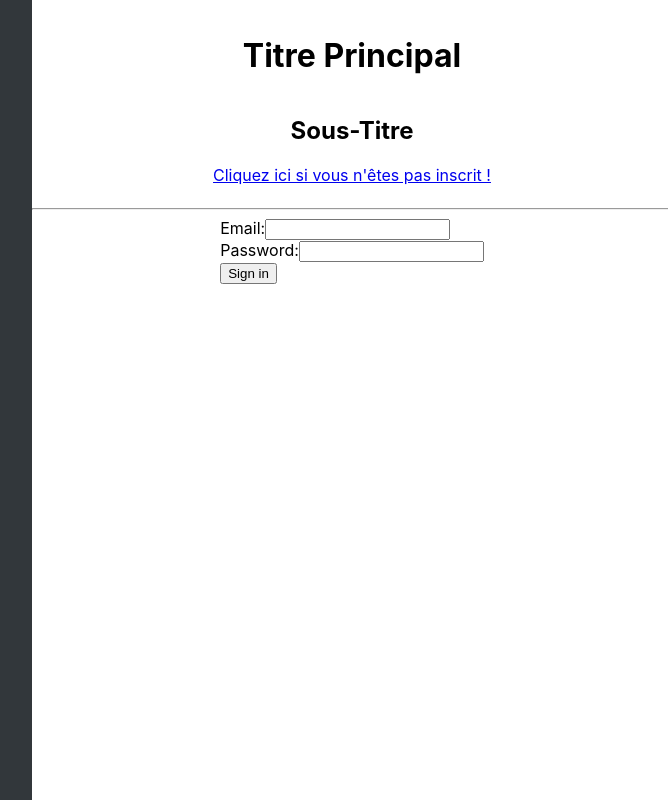
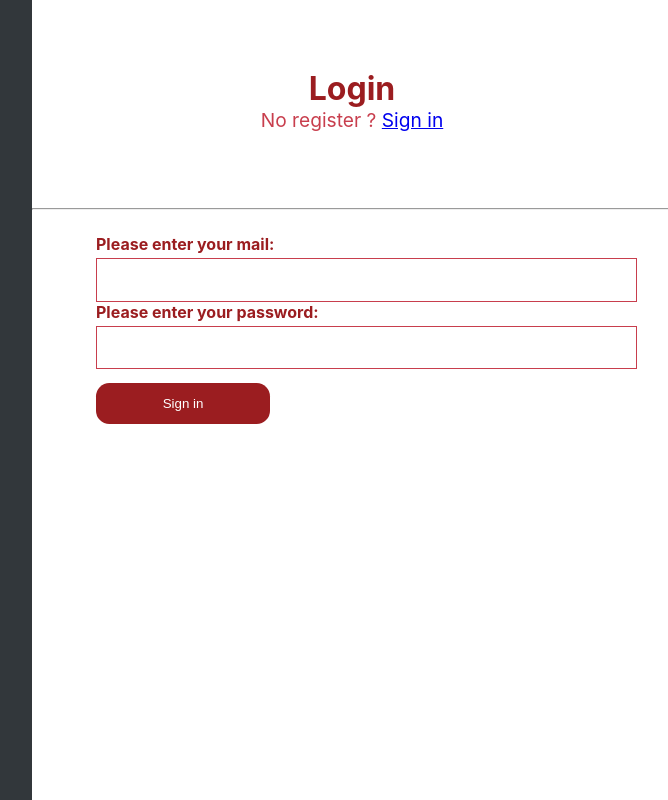
Before and after one commit to TzRPheonix/mmorpg, a React (Create React App) app in the folder FrontEnd/mmorpg/: page / in a window 1280 px wide. Shown: the whole page, without its empty margins (608-1276 px from the left). Built offline with nearby package versions, Linux system fonts and the light colour scheme.

Commit message:
design done

```diff
--- a/FrontEnd/mmorpg/src/App.css
+++ b/FrontEnd/mmorpg/src/App.css
@@ -13,3 +13,46 @@
   justify-content: center;
   align-items: center;
 }
+
+.titleLogin,.titleRegister{
+  display: block;
+  font-size: 2em;
+  color: #9B1D20;
+  font-weight: bold;
+}
+
+.subtitleLogin,.subtitleRegister{
+  color: #C83E4D;
+  font-size: 1.2em;
+}
+
+.formLogin,.formRegister{
+  width: 80%;
+  margin-top: 3em;
+  margin: 1em 10%;
+  flex-direction: column;
+  align-items: center;
+}
+
+.input{
+  width: 100%;
+  border: 1px solid #C83E4D;
+  padding: 1em;
+  margin-top: 0.3em;
+}
+
+.labelForm{
+  color: #9B1D20;
+  font-size: 1em;
+  margin-bottom: 0.2em;
+  font-weight: bold;
+}
+
+.btnForm {
+  color: #fff;
+  background-color: #9b1d20;
+  padding: 1em 5em;
+  border: none;
+  border-radius: 1em;
+  margin-top: 1em;
+}
--- a/FrontEnd/mmorpg/src/App.js
+++ b/FrontEnd/mmorpg/src/App.js
@@ -6,6 +6,7 @@ import Login from './login/login.js';
 import Register from './register/register.js';
 import ChoiceStarter from './choiceStarter/choiceStarter.js'
 import Fight from './fight/fight.js';
+import Leave from './fight/leave/leave.js';
 
 export default function App() {
   return (
@@ -15,6 +16,8 @@ export default function App() {
         <Route path="/register" element={<Register />} />
         <Route path="/choiceStarter" element={<ChoiceStarter />} />
         <Route path="/fight" element={<Fight />} />
+        <Route path="/leave" element={<Leave />} />
+
       </Routes>
     </BrowserRouter>
   );
--- /dev/null
+++ b/FrontEnd/mmorpg/src/fight/leave/leave.css
@@ -0,0 +1,52 @@
+.leave-overlay {
+    position: fixed;
+    top: 0;
+    left: 0;
+    width: 100%;
+    height: 100%;
+    background-color: rgba(0, 0, 0, 0.8);
+    display: flex;
+    justify-content: center;
+    align-items: center;
+}
+
+.leave-content {
+    padding: 20px;
+    border-radius: 10px;
+    text-align: center;
+}
+
+.leave-btn{
+    display: flex;
+    justify-content: center;
+    align-items: center;
+    margin-top: 4em;
+}
+
+.continue-btn,.stop-btn{
+    width: 14em;
+    height: 4em;
+    color: #fff;
+    border: none;
+    border-radius: 1em;
+    margin: 1em;
+    cursor: pointer;
+}
+
+.continue-btn{
+    background-color: #F4B860;
+}
+
+.stop-btn{
+    background-color: #9B1D20;
+}
+.title{
+    display: block;
+    font-size: 4em;
+    color: #9B1D20;
+    font-weight: bold;
+}
+.subtitle{
+    color: #fff;
+    font-size: 1.5em;
+}
--- /dev/null
+++ b/FrontEnd/mmorpg/src/fight/leave/leave.js
@@ -0,0 +1,30 @@
+import './leave.css';
+import React from 'react';
+
+function Leave() {
+
+    const handleContinue = () => {
+        console.log('Continue');
+      };
+
+      const handleStop = () => {
+        console.log('Stop');
+      };
+
+    return (
+        <div className='leave'>
+            <div className='leave-overlay'>
+                <div className='leave-content'>
+                    <span className='title'>Do you want to continue ? </span>
+
+                    <div className='leave-btn'>
+                        <button className='continue-btn'  onClick={handleContinue}>Continue</button>
+                        <button className='stop-btn'  onClick={handleStop}>STOP</button>
+                    </div>
+                </div>
+            </div>
+        </div>
+    );
+}
+
+export default Leave;
--- a/FrontEnd/mmorpg/src/login/login.js
+++ b/FrontEnd/mmorpg/src/login/login.js
@@ -44,32 +44,35 @@ function Login() {
         <div className="left-side"></div>
         <div className="right-side">
           <div style={{ height: '25%', display: 'flex', flexDirection: 'column', justifyContent: 'center', alignItems: 'center' }}>
-            <h1>Titre Principal</h1>
-            <h2>Sous-Titre</h2>
-            <Link to="/register">Cliquez ici si vous n'êtes pas inscrit !</Link>
+            <span className='titleLogin'>Login</span>
+            <span className='subtitleLogin'>No register ? <Link to="/register">Sign in</Link></span>
           </div>
           <hr></hr>
           <div style={{ display: 'flex', flexDirection: 'column', alignItems: 'center' }}>
-            <form onSubmit={handleSubmit}>
-              <div>
-                <label>Email:</label>
+            <form onSubmit={handleSubmit} className='formLogin'>
+              <div className='form-input'>
+                <label className='labelForm'>Please enter your mail:</label>
+                <br />
                 <input
                   type="email"
                   value={email}
                   onChange={handleChangeEmail}
                   required
+                  className='input'
                 />
               </div>
-              <div>
-                <label>Password:</label>
+              <div className='form-input'>
+                <label className='labelForm'>Please enter your password:</label>
+                <br />
                 <input
                   type="password"
                   value={password}
                   onChange={handleChangePassword}
                   required
+                  className='input'
                 />
               </div>
-              <button type="submit" className=''>Sign in</button>
+              <button type="submit" className='btnForm'>Sign in</button>
             </form>
           </div>
         </div>
--- a/FrontEnd/mmorpg/src/register/register.js
+++ b/FrontEnd/mmorpg/src/register/register.js
@@ -50,50 +50,57 @@ function Register() {
             <div className="left-side"></div>
             <div className="right-side">
                 <div style={{ height: '25%', display: 'flex', flexDirection: 'column', justifyContent: 'center', alignItems: 'center' }}>
-                <h1>Titre Principal</h1>
-                <h2 >Sous-Titre</h2>
-                <Link to="/">Cliquez ici pour vous connecter !</Link>
+                <span className='titleRegister'>Create a new account</span>
+                <span className='subtitleRegister'>Already registered ? <Link to="/">Sign up</Link></span>
             </div>
             <hr></hr>
             <div style={{ display: 'flex', flexDirection: 'column', alignItems: 'center' }}>
-                <form onSubmit={handleSubmit}>
-                    <div>
-                        <label>Username:</label>
+                <form onSubmit={handleSubmit} className='formRegister'>
+                    <div className='form-input'>
+                        <label className='labelForm'>Please enter your username:</label>
+                        <br />
                         <input
                         type="text"
                         value={username}
                         onChange={handleChangeUsername}
                         required
+                        className='input'
                         />
                     </div>
-                    <div>
-                        <label>Email:</label>
+                    <div className='form-input'>
+                        <label className='labelForm'>Please enter your mail:</label>
+                        <br />
                         <input
                         type="email"
                         value={email}
                         onChange={handleChangeEmail}
                         required
+                        className='input'
                         />
                     </div>
-                    <div>
-                        <label>Password:</label>
+                    <div className='form-input'>
+                        <label className='labelForm'>Please enter your password:</label>
+                        <br />
                         <input
                         type="password"
                         value={password}
                         onChange={handleChangePassword}
                         required
+                        className='input'
                         />
                     </div>
-                    <div>
-                        <label>Confirm password:</label>
+                    <div className='form-input'>
+                        <label className='labelForm'>Please enter your Confirm password:</label>
+                        <br />
                         <input
                         type="password"
                         value={passwordConfirm}
                         onChange={handleChangePasswordConfirm}
                         required
+                        className='input'
                         />
                     </div>
-                    <button type="submit" className=''>Sign up</button>
+                    <button type="submit" className='btnForm'>Sign up</button>
                 </form>
             </div>
         </div>
```
